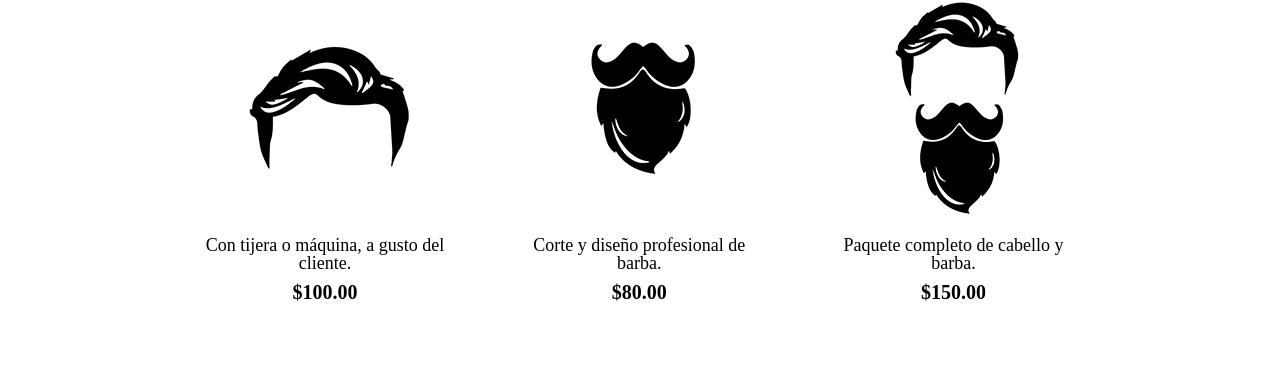
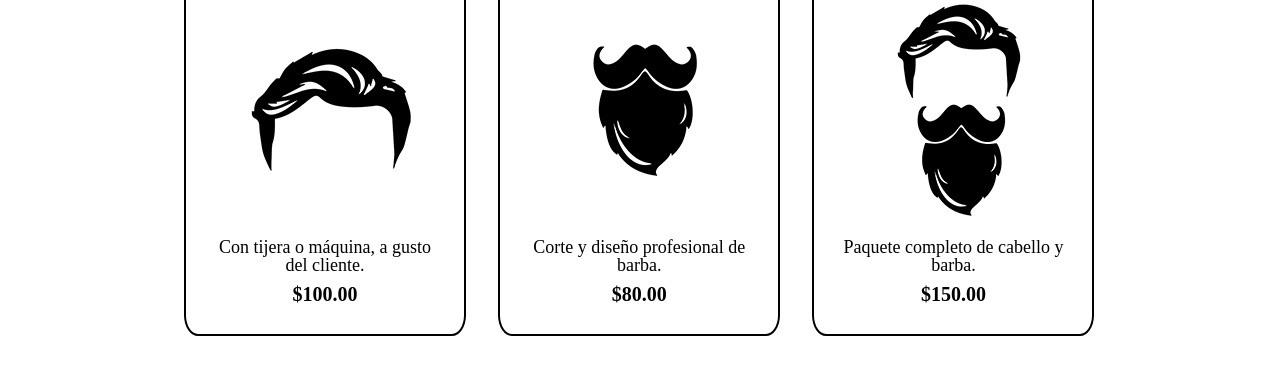
Before and after one commit to AngelDiaz-21/barberia-alura, a plain HTML site: page src/views/productos.html in a window 1280 px wide. Shown: the part 420-806 px from the top of the page. Drawn offline with Linux system fonts and the light colour scheme.

Commit message:
style: Aplicar bordes y border radius a la listas

```diff
--- a/src/css/productos.css
+++ b/src/css/productos.css
@@ -42,6 +42,8 @@ nav a{
     margin: 0 1.5%;
     padding: 30px 20px;
     box-sizing: border-box;
+    border: 2px solid black;
+    border-radius: 5%;
 }
 
 .products-list h2{
```
